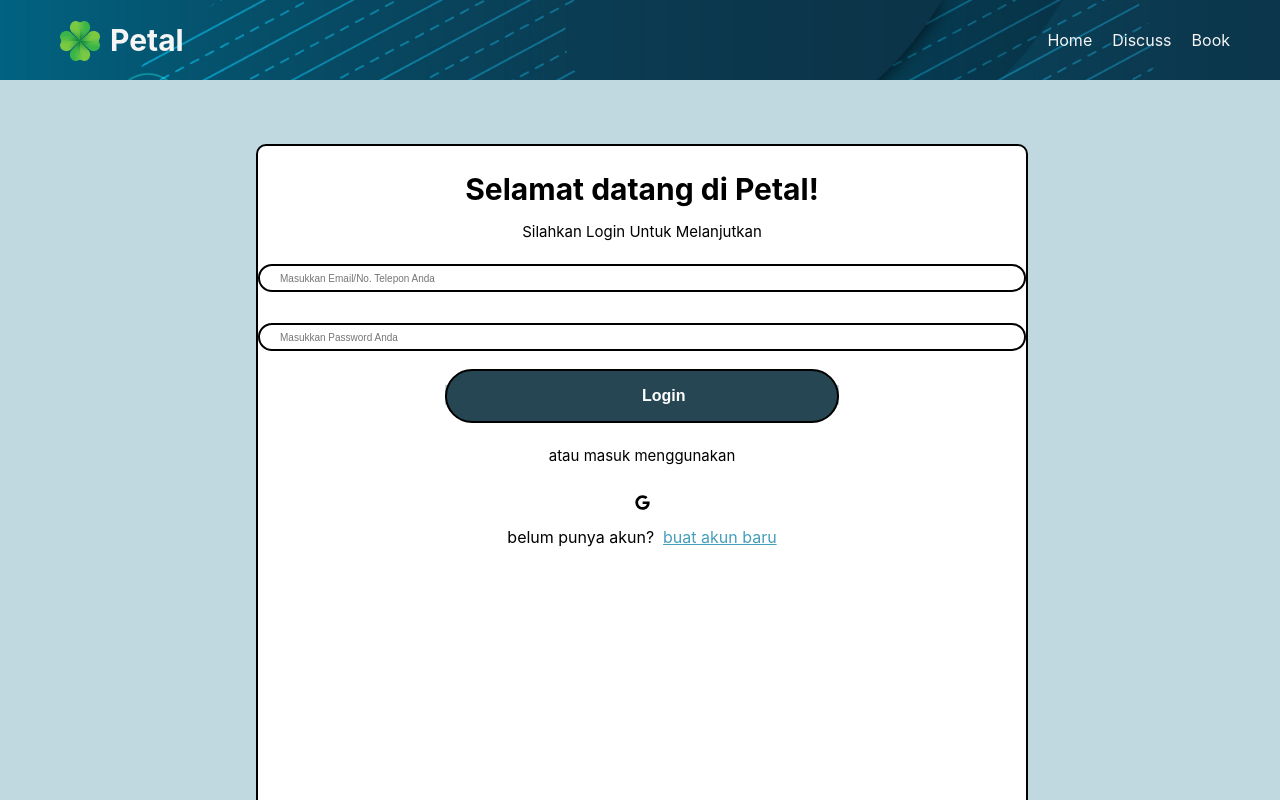
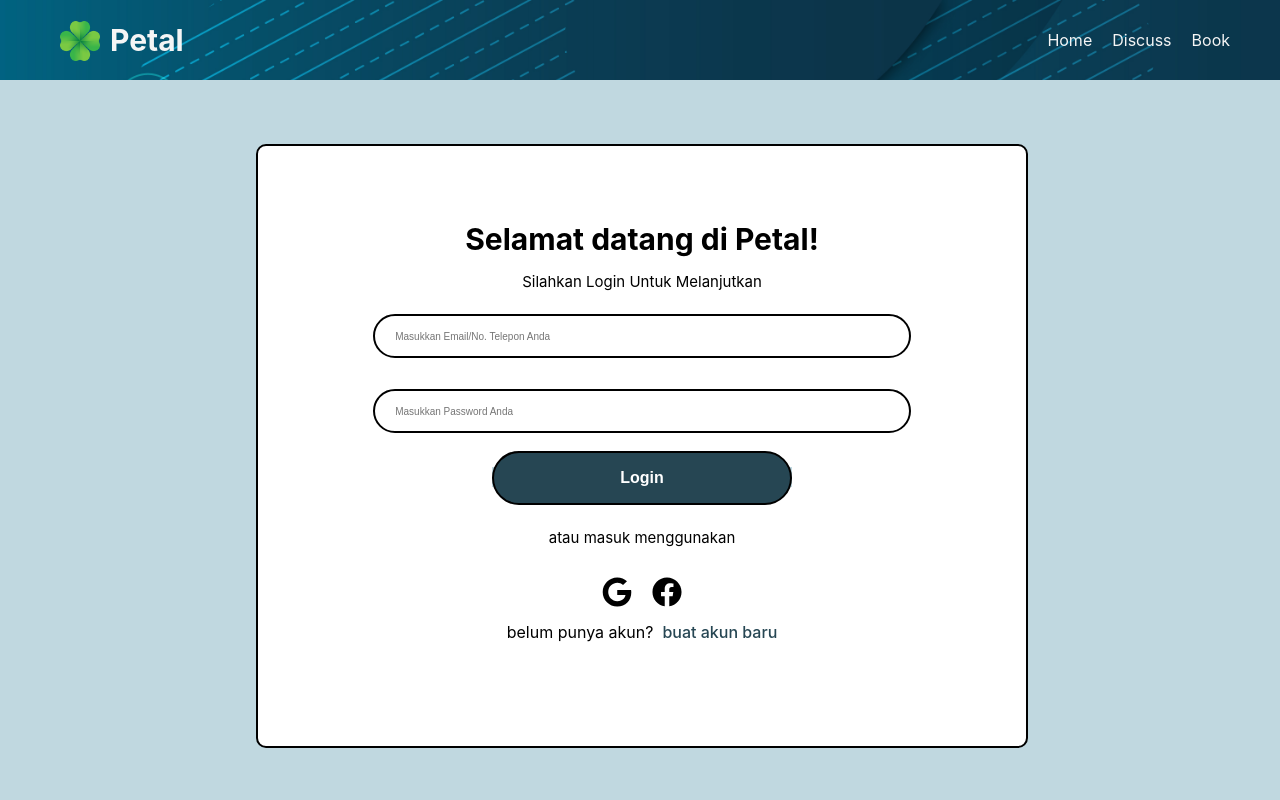
Before and after one commit to libraryonline-sic/Library-Online, a React (Create React App) app: page /login in a window 1280 px wide. Built offline with nearby package versions, Linux system fonts and the light colour scheme.

Commit message:
fix problem

```diff
--- a/public/index.html
+++ b/public/index.html
@@ -24,7 +24,7 @@
       work correctly both with client-side routing and a non-root public URL.
       Learn how to configure a non-root public URL by running `npm run build`.
     -->
-    <title>React App</title>
+        <title>Library Online</title>
     </head>
     <body>
         <noscript>You need to enable JavaScript to run this app.</noscript>
@@ -38,6 +38,5 @@
 
       To begin the development, run `npm start` or `yarn start`.
       To create a production bundle, use `npm run build` or `yarn build`.
-    -->
-  </body>
+    --></body>
 </html>
--- a/src/App.js
+++ b/src/App.js
@@ -22,7 +22,7 @@
                 <Route exact path="/login">
                     <Login />
                 </Route>
-        <Route exact path="/homepage">
+                <Route exact path="/">
                     <Homepage />
                 </Route>
                 <Route exact path="/register">
--- a/src/components/homepage/Homepage.css
+++ b/src/components/homepage/Homepage.css
@@ -11,10 +11,10 @@
 }
 
 /* Style the button and place it in the middle of the container/image */
-.btn {
+.btn-homepage {
     position: absolute;
-  top: 105%;
-  left: 12%;
+    top: 700px;
+    left: 250px;
     transform: translate(-50%, -50%);
     -ms-transform: translate(-50%, -50%);
     background-color: #555;
--- a/src/components/homepage/Homepage.js
+++ b/src/components/homepage/Homepage.js
@@ -7,7 +7,7 @@
         <div cls="container">
             <img src={landingtop} alt="landingtop" className="landingtop" />
             <Link to="./login">
-        <button class="btn">Mulai!</button>
+                <button class="btn-homepage">Mulai!</button>
             </Link>
         </div>
     );
--- a/src/components/login/Login.css
+++ b/src/components/login/Login.css
@@ -6,7 +6,7 @@
 
 .form {
     width: 60%;
-  height: 60%;
+    height: 600px !important;
     background-color: white;
     position: fixed;
     margin-right: 20%;
@@ -55,7 +55,7 @@
     color: black;
 }
 .judul {
-  margin-top: 10px;
+    margin-top: 60px !important;
     font-size: 30px;
     font-weight: bold;
 }
@@ -66,15 +66,22 @@
     font-size: 15px;
 }
 .gicon {
-  font-size: 15px;
+    font-size: 30px !important;
 }
+
+.gfacebook {
+    font-size: 30px;
+    background-color: white !important;
+    margin-left: 20px;
+}
+
 .hrefsignup {
     background-color: white;
     font-style: none;
     color: #469ebb;
 }
-.btnsignup {
-  padding: 16px 195px;
+.btnsignup-login {
+    padding: 16px;
     font-size: 16px;
     border: 2px solid black;
     background-color: #264653;
@@ -89,3 +96,9 @@
 .spacebtn {
     background-color: white;
 }
+
+input[type="text"],
+input[type="password"] {
+    width: 70% !important;
+    padding: 20px !important;
+}
--- a/src/components/login/Login.js
+++ b/src/components/login/Login.js
@@ -1,6 +1,6 @@
 import React from "react";
 import { FontAwesomeIcon } from "@fortawesome/react-fontawesome";
-import { faGoogle } from "@fortawesome/free-brands-svg-icons";
+import { faGoogle, faFacebook } from "@fortawesome/free-brands-svg-icons";
 import "./Login.css";
 import { Link } from "react-router-dom";
 
@@ -13,7 +13,9 @@
                         <p className="judul">Selamat datang di Petal!</p>
                     </div>
                     <div>
-            <p className="subjudul">Silahkan Login Untuk Melanjutkan</p>
+                        <p className="subjudul">
+                            Silahkan Login Untuk Melanjutkan
+                        </p>
                     </div>
                     <div className="kontenerinput">
                         <div className="email">
@@ -23,20 +25,37 @@
                             />
                         </div>
                         <div className="password">
-              <input type="text" placeholder="Masukkan Password Anda" />
+                            <input
+                                type="text"
+                                placeholder="Masukkan Password Anda"
+                            />
                         </div>
                         <div className="spacebtn">
                             <Link to="/Homepage">
-                <button type="button" className="btnsignup" placeholder="login">
+                                <button
+                                    type="button"
+                                    className="btnsignup-login"
+                                    placeholder="login"
+                                >
                                     Login
                                 </button>
                             </Link>
                         </div>
                         <div>
-              <p className="loginoption">atau masuk menggunakan</p>
+                            <p className="loginoption">
+                                atau masuk menggunakan
+                            </p>
                         </div>
                         <div className="giconspace">
-              <FontAwesomeIcon icon={faGoogle} className="gicon" />
+                            <FontAwesomeIcon
+                                icon={faGoogle}
+                                className="gicon"
+                            />
+
+                            <FontAwesomeIcon
+                                icon={faFacebook}
+                                className="gfacebook"
+                            />
                         </div>
                         <div>
                             <p className="signup">
--- a/src/components/navbar/Navbar.js
+++ b/src/components/navbar/Navbar.js
@@ -14,7 +14,7 @@
                     </container>
                     <ul>
                         <li>
-              <Link to="/homepage" className="linkpages">
+                            <Link to="/" className="linkpages">
                                 Home
                             </Link>
                         </li>
--- a/src/components/register/Regist.css
+++ b/src/components/register/Regist.css
@@ -4,15 +4,17 @@
     position: absolute;
 }
 
-.form {
+.form-register {
     width: 60%;
-  height: 800px;
+    height: 700px;
     background-color: white;
     position: flex;
     margin-right: 20%;
     margin-left: 20%;
     margin-top: 5%;
-  border-radius: 10px;
+    border-radius: 20px !important;
+    margin-bottom: 20px;
+    text-align: center;
 }
 .email input {
     background-color: white;
@@ -55,8 +57,11 @@
     padding-top: 15px;
     color: black;
 }
-.judul {
-  margin-top: 10px;
+.judul-register {
+    background-color: white;
+    padding-top: 70px;
+    border-radius: 25px 25px 0px 0px;
+    margin-top: 50px !important;
     font-size: 30px;
     font-weight: bold;
 }
@@ -72,11 +77,13 @@
 .hrefsignup {
     background-color: white;
     font-style: none;
-  color: #469ebb;
+    color: #264653;
+    font-weight: 500;
 }
-.btnsignup {
-  padding: 16px 195px;
+.btnsignup-register {
     font-size: 16px;
+    padding-right: 100px;
+    padding-left: 100px;
     border: 2px solid black;
     background-color: #264653;
     margin-top: 10px;
@@ -103,3 +110,7 @@
     border-top-left-radius: 4px;
     border: 2px solid black;
 }
+
+a {
+    text-decoration: none;
+}
--- a/src/components/register/Regist.js
+++ b/src/components/register/Regist.js
@@ -1,19 +1,20 @@
 import React from "react";
 import { FontAwesomeIcon } from "@fortawesome/react-fontawesome";
-import { faGoogle } from "@fortawesome/free-brands-svg-icons";
+import { faGoogle, faFacebook } from "@fortawesome/free-brands-svg-icons";
 import "./Regist.css";
 import { Link } from "react-router-dom";
 
 function input() {
     return (
         <body>
-      <div className="form">
-        <center>
+            <div className="form-register">
                 <div>
-            <p className="judul">Daftarkan akunmu di Petal!</p>
+                    <p className="judul-register">Daftarkan akunmu di Petal!</p>
                 </div>
                 <div>
-            <p className="subjudul">Silahkan daftar Untuk Melanjutkan</p>
+                    <p className="subjudul">
+                        Silahkan daftar Untuk Melanjutkan
+                    </p>
                 </div>
                 <div className="kontenerinput">
                     <div className="email">
@@ -23,16 +24,22 @@
                         <input type="text" placeholder="contoh: +6212345678" />
                     </div>
                     <div className="password">
-              <input type="text" placeholder="Masukkan Password Anda" />
+                        <input
+                            type="text"
+                            placeholder="Masukkan Password Anda"
+                        />
                     </div>
                     <div className="passwordconf">
-              <input type="text" placeholder="Konfirmasi Password Anda" />
+                        <input
+                            type="text"
+                            placeholder="Konfirmasi Password Anda"
+                        />
                     </div>
                     <div className="spacebtn">
                         <Link to="/login">
                             <button
                                 type="button"
-                  className="btnsignup"
+                                className="btnsignup-register"
                                 placeholder="Sign Up"
                             >
                                 Sign Up
@@ -44,6 +51,10 @@
                     </div>
                     <div className="giconspace">
                         <FontAwesomeIcon icon={faGoogle} className="gicon" />
+                        <FontAwesomeIcon
+                            icon={faFacebook}
+                            className="gfacebook"
+                        />
                     </div>
                     <div>
                         <p className="signup">
@@ -54,7 +65,6 @@
                         </p>
                     </div>
                 </div>
-        </center>
             </div>
         </body>
     );
```
Also changed, not shown: src/components/login/index.css (deleted, +0 -16 lines), src/components/login/index.js (deleted, +0 -15 lines), src/components/profilpengguna/profilpengguna.js (+7 -4 lines). Lines whose indentation alone changed are shown as unchanged.
